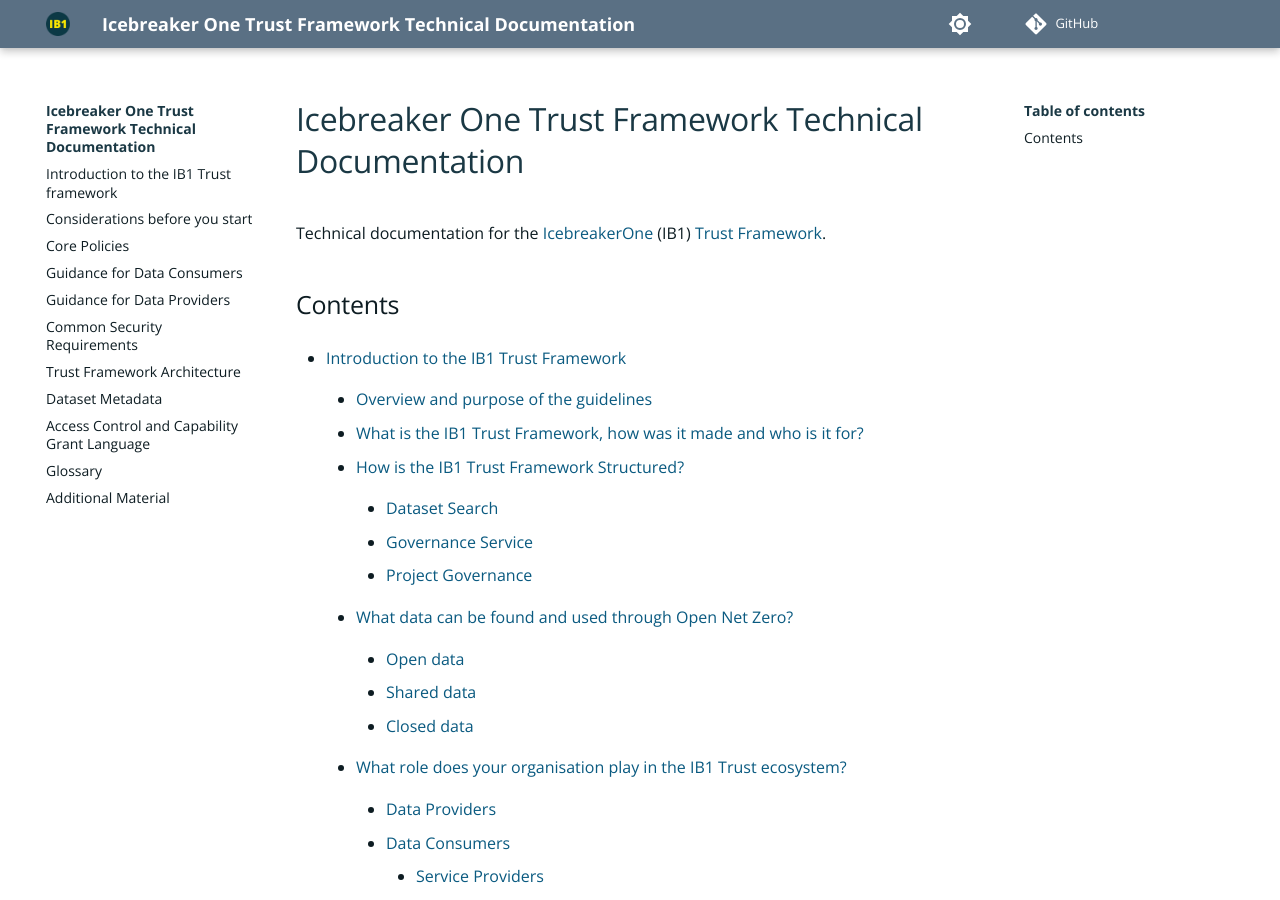
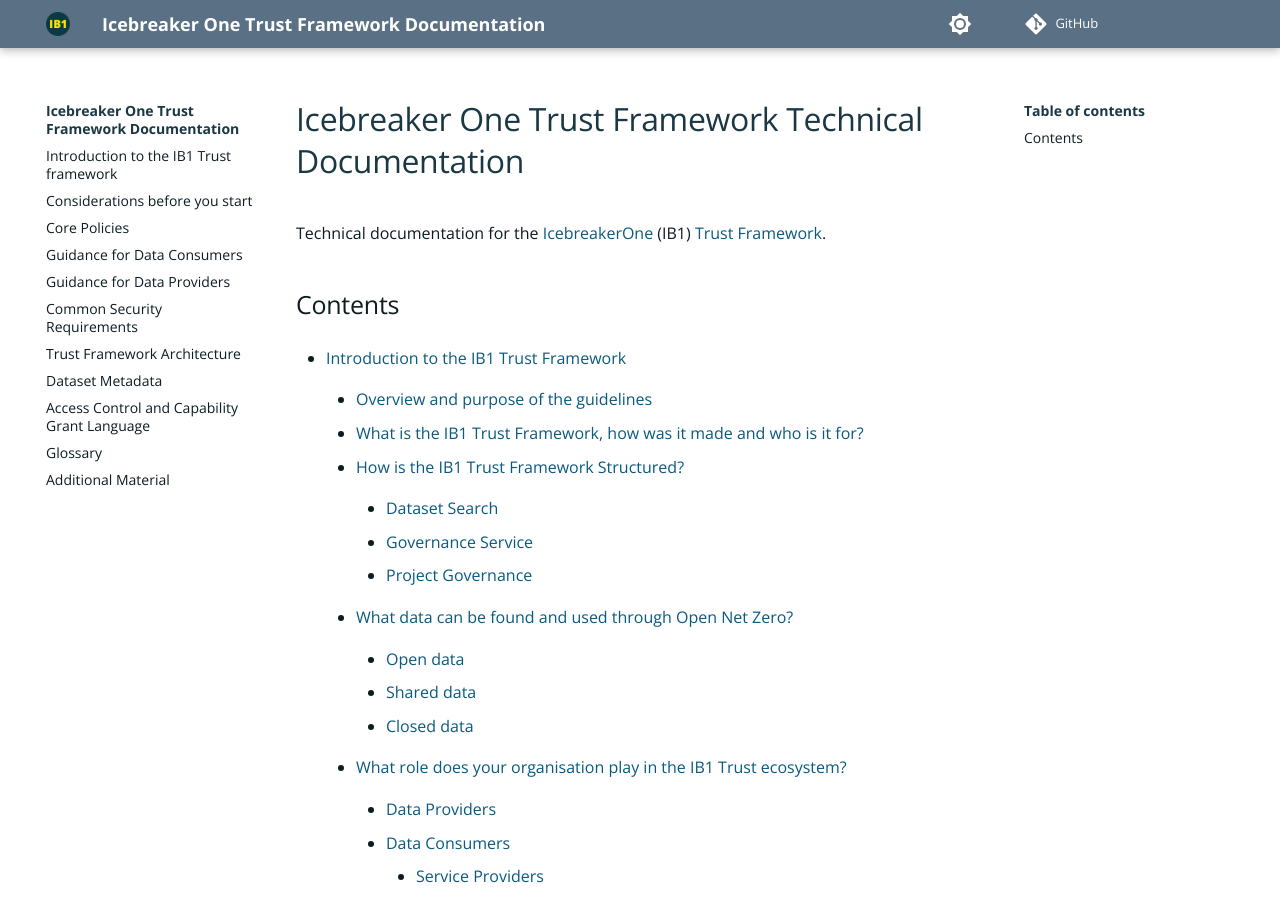
Before and after one commit to icebreakerone/ib1-technical-docs, an MkDocs documentation site: the page built from docs/index.md, in a window 1280 px wide and 900 px high. Built offline with MkDocs 1.6.1 and Material for MkDocs 9.7.7, drawn with Linux system fonts in a browser that asks for light colours; plug-ins that fetch from the network failed and are left out; comment, search, counter and statistics services are not loaded; the version menu is left out.

Commit message:
Use Open Sans in social cards. Make site title shorter

```diff
--- a/mkdocs.yml
+++ b/mkdocs.yml
@@ -1,4 +1,4 @@
-site_name: Icebreaker One Trust Framework Technical Documentation
+site_name: Icebreaker One Trust Framework Documentation
 site_url: https://docs.icebreakerone.org
 repo_url: https://github.com/icebreakerone/ib1-technical-docs
 nav:
@@ -49,3 +49,4 @@
       cards_color:
         fill: "#0D1C22"
         text: "#FFFFFF"
+      cards_font: Open Sans
```
